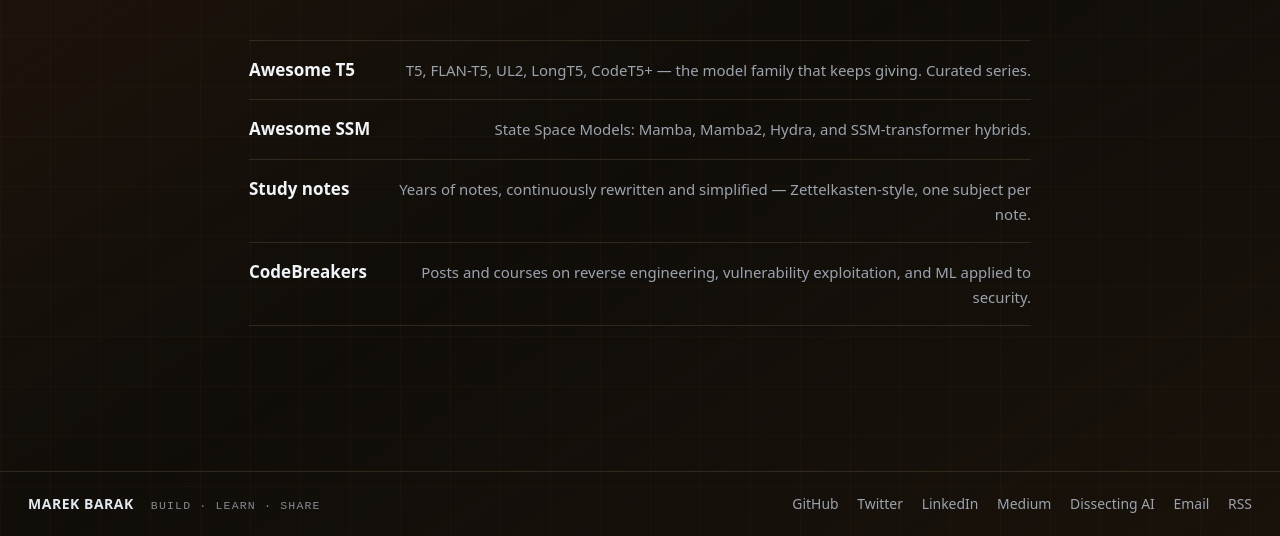
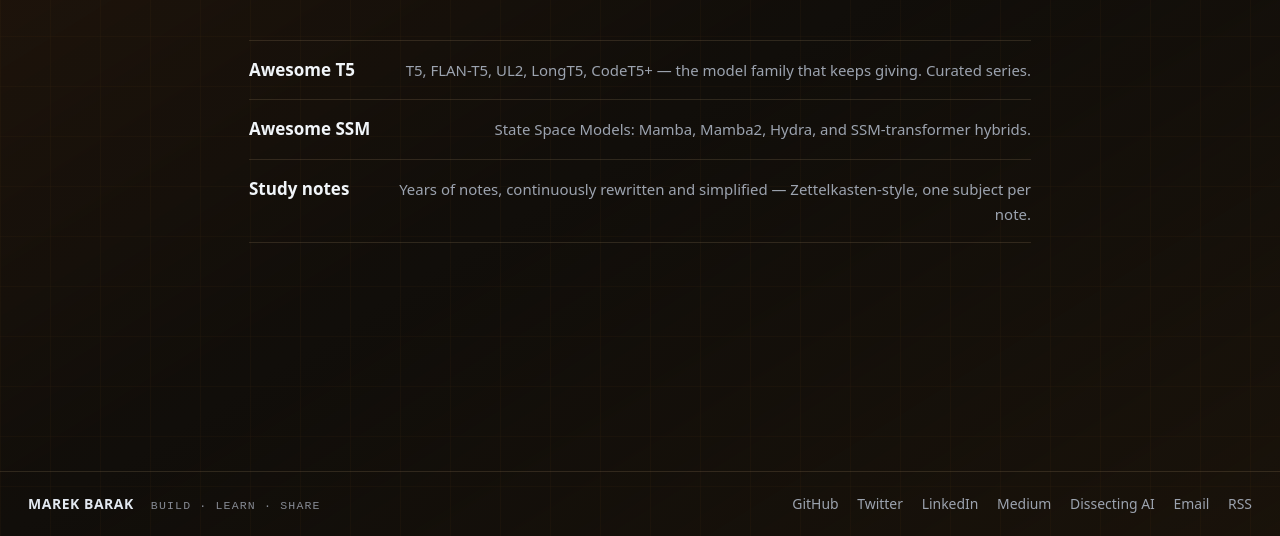
Before and after one commit to n1o/n1o.github.io, an Astro site: page /research in a window 1280 px wide. Shown: the part 264-800 px from the top of the page. Built offline with nearby package versions, Linux system fonts and the light colour scheme; Astro itself is replaced by a stand-in of ours.

Commit message:
Drop CodeBreakers from research page

```diff
--- a/src/pages/research.astro
+++ b/src/pages/research.astro
@@ -16,11 +16,6 @@ const resources = [
     href: "https://n1o.github.io/study_notes/content.html",
     name: "Study notes",
     note: "Years of notes, continuously rewritten and simplified — Zettelkasten-style, one subject per note.",
-  },
-  {
-    href: "https://codebreakers.re",
-    name: "CodeBreakers",
-    note: "Posts and courses on reverse engineering, vulnerability exploitation, and ML applied to security.",
   },
 ];
 ---
```
